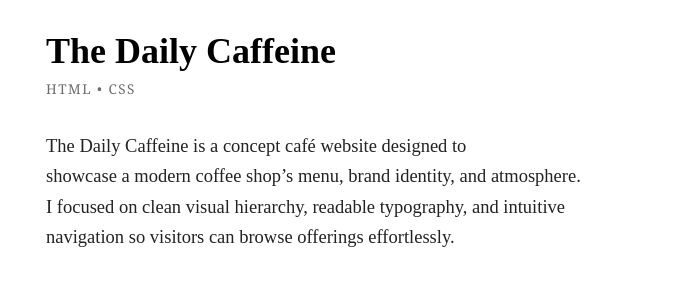
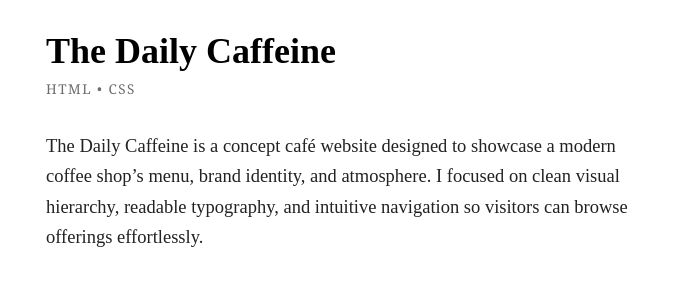
Before and after one commit to Lurthen/suift.github.io, a plain HTML site: page index.html in a window 1280 px wide. Shown: the part 1100-1386 px from the top of the page, 584-1280 px from the left. Drawn offline with Linux system fonts and the light colour scheme.

Commit message:
Update index.html

```diff
--- a/index.html
+++ b/index.html
@@ -264,9 +264,9 @@
         <div class="cafe_project">
           <h3 class="cafe">The Daily Caffeine</h3>
           <p class="project-stack">HTML &bull; CSS</p>
-          <p class="cafe_par"> The Daily Caffeine is a concept café website designed to<br>
-            showcase a modern coffee shop’s menu, brand identity, and atmosphere.<br>
-            I focused on clean visual hierarchy, readable typography, and intuitive<br>
+          <p class="cafe_par"> The Daily Caffeine is a concept café website designed to
+            showcase a modern coffee shop’s menu, brand identity, and atmosphere.
+            I focused on clean visual hierarchy, readable typography, and intuitive
             navigation so visitors can browse offerings effortlessly.</p>
           <a class="visit" href="Cafe/Cafe.html" target="_blank" rel="noopener noreferrer">
             <img width="100" height="100" src="images/Button.svg" alt="The visit button for daily caffeine" class="visitbtn">
```
